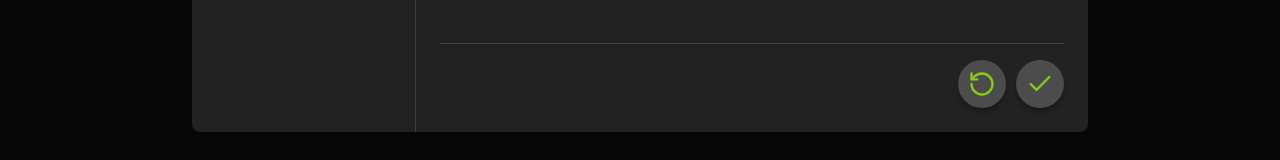
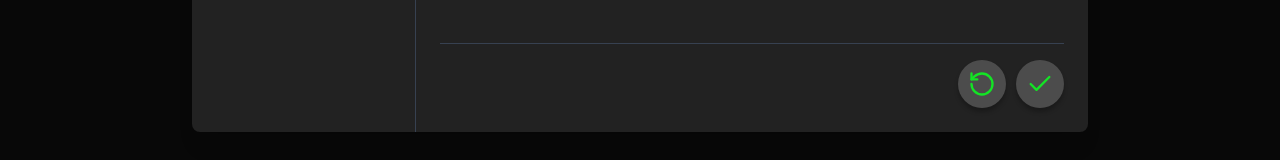
Before and after one commit to G-U-ME/Explore_open, a React (Vite) app: page / in a window 1280 px wide. Both pictures are taken after a click on the button 264 px from the left and 762 px from the top of the page. Shown: the part 568-728 px from the top of the page. Built offline with nearby package versions, Linux system fonts and the light colour scheme; a web font is replaced by a local one.

Commit message:
Explore_v1.3

```diff
--- a/src/components/SettingsModal.tsx
+++ b/src/components/SettingsModal.tsx
@@ -264,7 +264,7 @@ const SettingsModal: React.FC = () => {
               title="恢复并关闭"
               className="flex items-center justify-center w-[48px] h-[48px] bg-[#4C4C4C] rounded-full shadow-[0px_4px_4px_rgba(0,0,0,0.25)] hover:bg-[#5e5e5e] transition-colors"
             >
-              <RotateCcw size={28} className="text-lime-500" />
+              <RotateCcw size={28} className="text-[#13E425]" />
             </button>
             <button
               onClick={handleSave}
@@ -272,7 +272,7 @@ const SettingsModal: React.FC = () => {
               title="保存"
               className="flex items-center justify-center w-[48px] h-[48px] bg-[#4C4C4C] rounded-full shadow-[0px_4px_4px_rgba(0,0,0,0.25)] hover:bg-[#5e5e5e] transition-colors"
             >
-              <Check size={28} className="text-lime-500" />
+              <Check size={28} className="text-[#13E425]" />
             </button>
           </div>
         </div>
```
